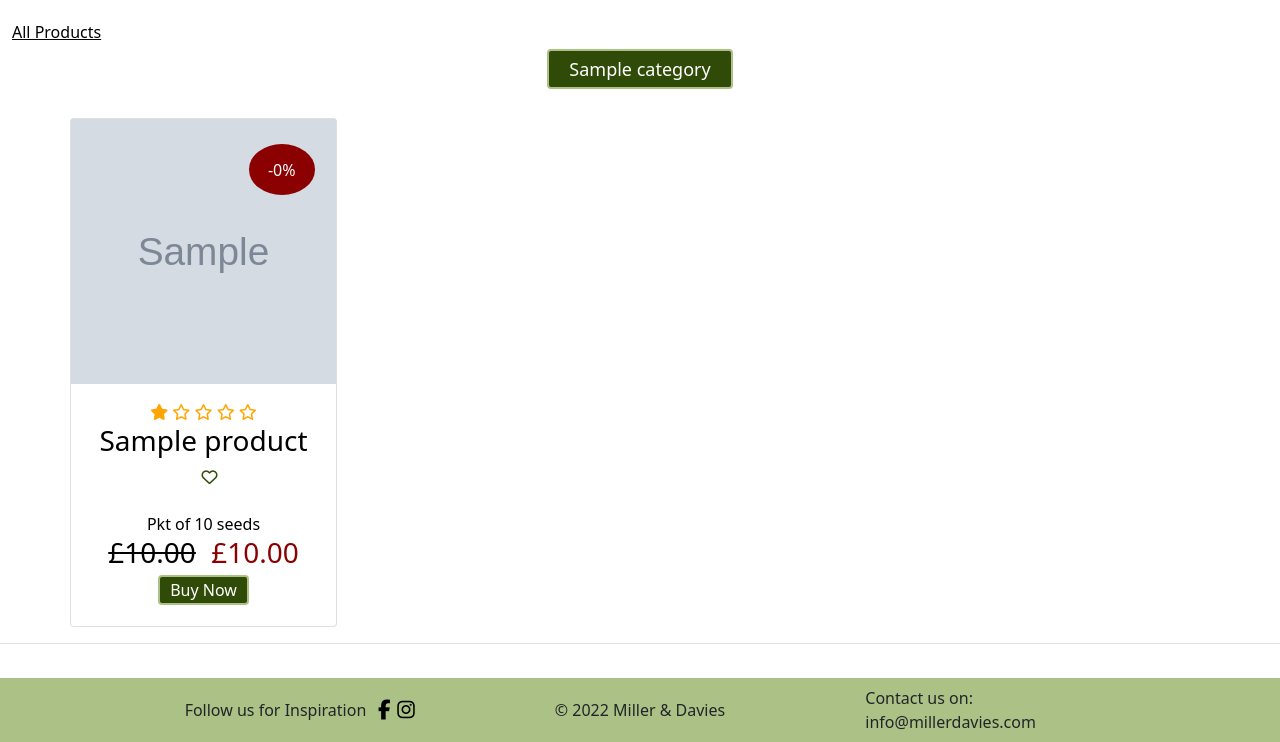
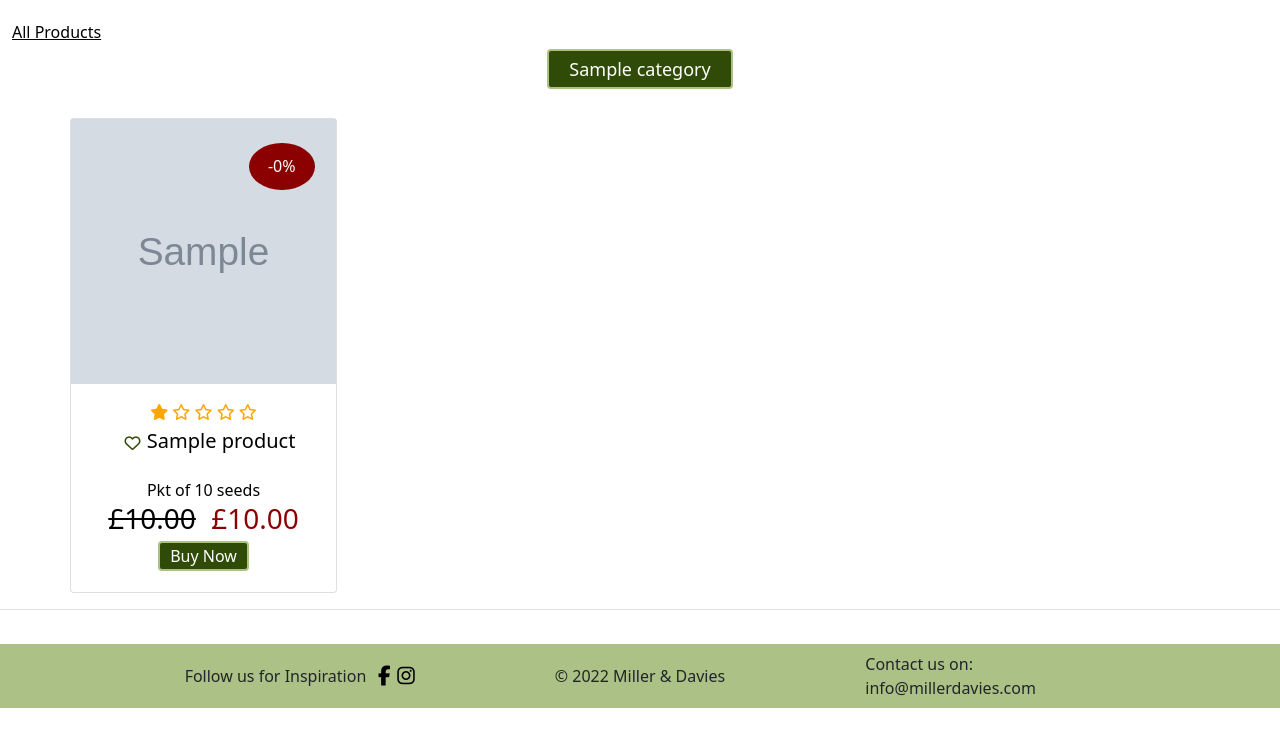
Before and after one commit to Odden69/Miller_and_Davies, a Django app: page /products/ in a window 1280 px wide. Shown: the part 536-1278 px from the top of the page. After the commit the page ends 1244 px from the top, so only its background shows below. Run offline with Django 3.2, Linux system fonts and the light colour scheme; tables that the repository leaves empty hold one stand-in row (values such as "Sample post"); grey boxes marked "Sample" are stand-in pictures; some libraries are stand-ins or nearby versions.

Commit message:
style: Adjust font size on product page

```diff
--- a/products/templates/products/products.html
+++ b/products/templates/products/products.html
@@ -26,7 +26,7 @@
             {% endif %}
             <div class="row">
                 {% for product in page_obj %}
-                <div class="col col-sm-6 col-md-3 col-lg-3 mb-3">
+                <div class="col-12 col-sm-6 col-md-4 col-lg-3 mb-3">
                     <div class="card h-100">
                         <a href="{% url 'product_detail' product.id %}">
                             <div>
@@ -59,7 +59,7 @@
                                             </div>
                                         </div>
                                         <div class="row">
-                                            <h3 class="mb-3">{{ product.name}}
+                                            <h5 class="mb-3">
                                                 <form action="{% url 'adjust_favorites' product.id %}"
                                                     class="form d-inline" method="POST">
                                                     {% csrf_token %}
@@ -72,7 +72,8 @@
                                                     </button>
                                                     <input type="hidden" name="redirect_url" value="{{ request.path }}">
                                                 </form>
-                                            </h3>
+                                                {{ product.name}}
+                                            </h5>
                                         </div>
                                         <div class="row">
                                             <p class="mb-0">Pkt of {{ product.size}} seeds</p>
```
